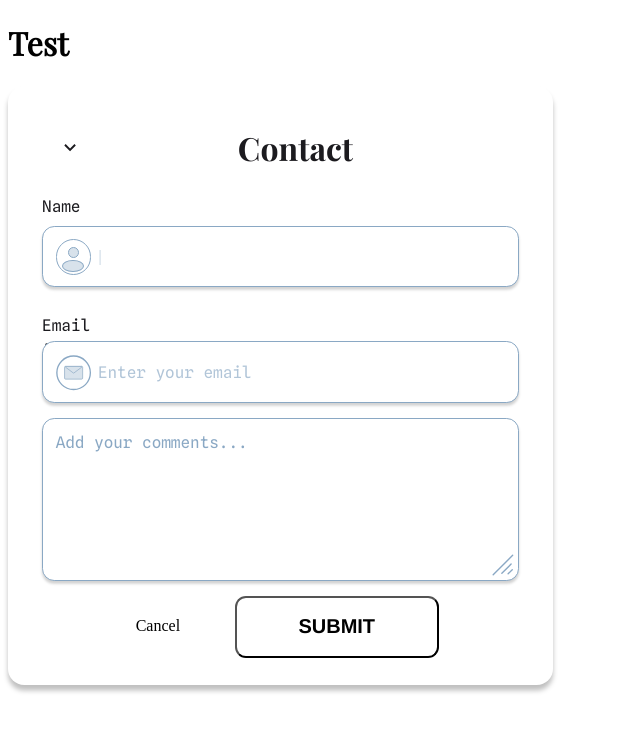
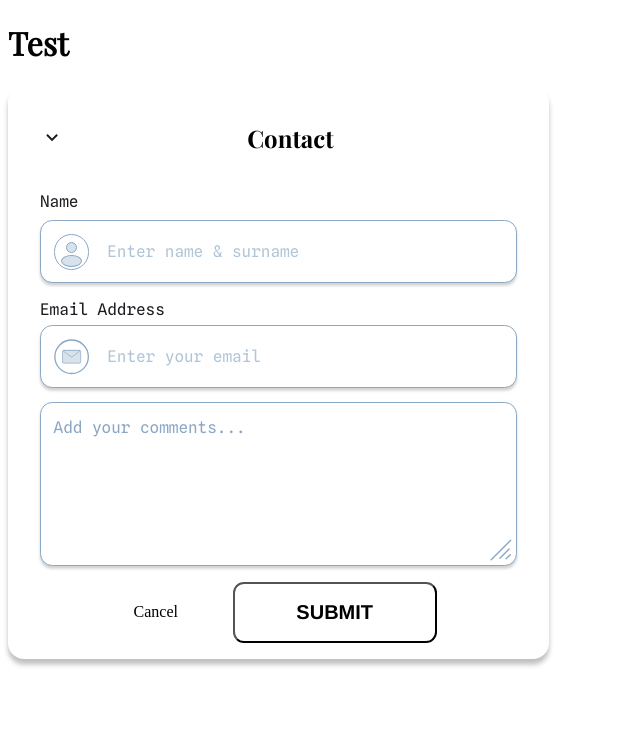
Before and after one commit to Bees7nees/Develhope-Villa-Sol, a React (Vite) app in the folder develhope-group-app/: page / in a window 1280 px wide. Shown: the top 732 px of the page, without its empty margins (0-640 px from the left). Built offline with nearby package versions, Linux system fonts and the light colour scheme.

Commit message:
v.0.11 (Stable) : Contact prompt revised

```diff
--- a/develhope-group-app/src/components/ContactEmailPrompt.jsx
+++ b/develhope-group-app/src/components/ContactEmailPrompt.jsx
@@ -5,7 +5,6 @@ export function ContactEmailPrompt() {
     <div className={classes["email-input"]}>
       <div className={classes["email-address"]}>Email Address</div>
       <div className={classes["enter-address-placeholder"]}>
-        <div className={classes["rectangle-8"]}></div>
         <div className={classes["content"]}>
           <svg
             className={classes["email"]}
@@ -40,7 +39,7 @@ export function ContactEmailPrompt() {
               strokeLinejoin="round"
             />
           </svg>
-          <div className={classes["enter-email-address"]}>Enter your email</div>
+          <input type="text" className={classes["enter-email-address"]} placeholder="Enter your email"></input>
         </div>
       </div>
     </div>
--- a/develhope-group-app/src/components/ContactNamePrompt.jsx
+++ b/develhope-group-app/src/components/ContactNamePrompt.jsx
@@ -5,14 +5,17 @@ export function ContactNamePrompt() {
     <div className={classes["name-input"]}>
       <div className={classes["name"]}>Name</div>
       <div className={classes["enter-username-placeholder"]}>
-        <div className={classes["label-bg"]}></div>
         <div className={classes["content"]}>
           <div className={classes["icons"]}>
             <div className={classes["ellipse-10"]}></div>
             <div className={classes["ellipse-11"]}></div>
             <div className={classes["ellipse-9"]}></div>
           </div>
-          <div className={classes["enter-username"]}>|</div>
+          <input
+            type="text"
+            className={classes["enter-username"]}
+            placeholder="Enter name & surname"
+          ></input>
         </div>
       </div>
     </div>
--- a/develhope-group-app/src/components/ContactNavSection.jsx
+++ b/develhope-group-app/src/components/ContactNavSection.jsx
@@ -16,9 +16,7 @@ export function ContactNavSection() {
           fill="#1C1B1F"
         />
       </svg>
-      <div className={classes["contact-title"]}>
-        <div className={classes["contact"]}>Contact</div>
-      </div>
+      <h1 className={classes["contact-text"]}>Contact</h1>
     </div>
   );
 }
--- a/develhope-group-app/src/styles/ContactEmailPrompt.module.scss
+++ b/develhope-group-app/src/styles/ContactEmailPrompt.module.scss
@@ -29,28 +29,19 @@
   left: 0px;
   top: 27.25px;
 }
-.rectangle-8 {
+.content {
+  width: 100%;
+  padding: 0.8rem;
+  display: flex;
+  flex-direction: row;
+  align-items: center;
+  justify-content: flex-start;
   background: var(--grayscale-white, #ffffff);
   border-radius: 12.26px;
   border-style: solid;
   border-color: var(--blue-200, #8aa8c4);
   border-width: 1.36px;
-  width: 476.88px;
-  height: 61.31px;
-  position: absolute;
-  left: 0px;
-  top: 0px;
   box-shadow: 0px 2.72px 2.72px 0px rgba(0, 0, 0, 0.18);
-}
-.content {
-  display: flex;
-  flex-direction: row;
-  gap: 6.81px;
-  align-items: center;
-  justify-content: flex-start;
-  position: absolute;
-  left: 13.62px;
-  top: 13.62px;
 }
 .email {
   flex-shrink: 0;
@@ -72,3 +63,24 @@
   font-weight: var(--text-regular-font-weight, 400);
   position: relative;
 }
+
+input {
+  width: 80%;
+  left: 1rem;
+  border: none;
+  outline: none;
+}
+
+input::placeholder {
+  color: var(--blue-100, #b1c5d8);
+  text-align: left;
+  font-family: var(
+    --text-regular-font-family,
+    "SplineSansMono-Regular",
+    sans-serif
+  );
+  font-size: var(--text-regular-font-size, 16px);
+  line-height: var(--text-regular-line-height, 24px);
+  font-weight: var(--text-regular-font-weight, 400);
+  position: relative;
+}
--- a/develhope-group-app/src/styles/ContactInputSection.module.scss
+++ b/develhope-group-app/src/styles/ContactInputSection.module.scss
@@ -5,8 +5,7 @@
 .input-section {
   display: flex;
   flex-direction: column;
-  gap: 27.25px;
-  align-items: flex-start;
+  gap: 1rem;
   justify-content: flex-start;
   flex-shrink: 0;
   position: relative;
--- a/develhope-group-app/src/styles/ContactNamePrompt.module.scss
+++ b/develhope-group-app/src/styles/ContactNamePrompt.module.scss
@@ -30,28 +30,20 @@
   height: 61.31px;
   position: relative;
 }
-.label-bg {
+
+.content {
+  width: 100%;
+  padding: 0.8rem;
+  display: flex;
+  flex-direction: row;
+  align-items: center;
+  justify-content: flex-start;
   background: var(--grayscale-white, #ffffff);
   border-radius: 12.26px;
   border-style: solid;
   border-color: var(--blue-200, #8aa8c4);
   border-width: 1.36px;
-  width: 476.87px;
-  height: 61.31px;
-  position: absolute;
-  left: 0px;
-  top: 0px;
   box-shadow: 0px 2.72px 2.72px 0px rgba(0, 0, 0, 0.18);
-}
-.content {
-  display: flex;
-  flex-direction: row;
-  gap: 6.81px;
-  align-items: center;
-  justify-content: flex-start;
-  position: absolute;
-  left: 13.62px;
-  top: 13.62px;
 }
 .icons {
   flex-shrink: 0;
@@ -101,10 +93,15 @@
   top: 0%;
 }
 .enter-username {
-  color: var(--blue-50, #d8e2eb);
+  color: var(--blue-100, #b1c5d8);
   text-align: left;
-  font-family: "Montserrat-Medium", sans-serif;
-  font-size: 16.349998474121094px;
-  font-weight: 500;
+  font-family: var(
+    --text-regular-font-family,
+    "SplineSansMono-Regular",
+    sans-serif
+  );
+  font-size: var(--text-regular-font-size, 16px);
+  line-height: var(--text-regular-line-height, 24px);
+  font-weight: var(--text-regular-font-weight, 400);
   position: relative;
 }
--- a/develhope-group-app/src/styles/ContactNavSection.module.scss
+++ b/develhope-group-app/src/styles/ContactNavSection.module.scss
@@ -4,16 +4,11 @@
 }
 .contact-prompt-header {
   background: var(--white, #ffffff);
-  padding: 12px 16px 12px 16px;
   display: flex;
   flex-direction: row;
-  gap: 6px;
   align-items: center;
   justify-content: center;
   align-self: stretch;
-  flex-shrink: 0;
-  position: relative;
-  overflow: hidden;
 }
 .expand-more {
   flex-shrink: 0;
@@ -22,26 +17,9 @@
   position: relative;
   overflow: visible;
 }
-.contact-title {
-  display: flex;
-  flex-direction: row;
-  gap: 10px;
-  align-items: center;
-  justify-content: center;
-  flex: 1;
-  position: relative;
-}
-.contact {
-  color: var(--black, #1c1b1f);
+
+.contact-text {
   text-align: center;
-  font-family: var(
-    --title-large-font-family,
-    "PlayfairDisplay-Bold",
-    sans-serif
-  );
-  font-size: var(--title-large-font-size, 32px);
-  line-height: var(--title-large-line-height, 40px);
-  font-weight: var(--title-large-font-weight, 700);
-  position: relative;
+  font-family: "PlayfairDisplay-Bold";
   flex: 1;
 }
--- a/develhope-group-app/src/styles/ContactPrompt.module.scss
+++ b/develhope-group-app/src/styles/ContactPrompt.module.scss
@@ -1,17 +1,14 @@
-
-
 .contact-panel {
   display: flex;
   height: fit-content;
   width: fit-content;
-  padding: 1.875rem 2.12894rem 1.6875rem 2.12894rem;
+  padding: 1rem 2rem;
   flex-direction: column;
   justify-content: flex-end;
   align-items: flex-end;
-  gap: 1.0625rem;
   flex-shrink: 0;
-  border-radius: 1.02188rem;
-  background: var(--Color, #fff);
+  border-radius: 1rem;
+  background: white;
   box-shadow: 0px 5.45px 5.45px 0px rgba(0, 0, 0, 0.25);
 }
 
@@ -19,6 +16,5 @@
   display: flex;
   flex-direction: column;
   align-items: center;
-  gap: 0.9375rem;
-  flex: 1 0 0;
+  gap: 1rem;
 }
```
